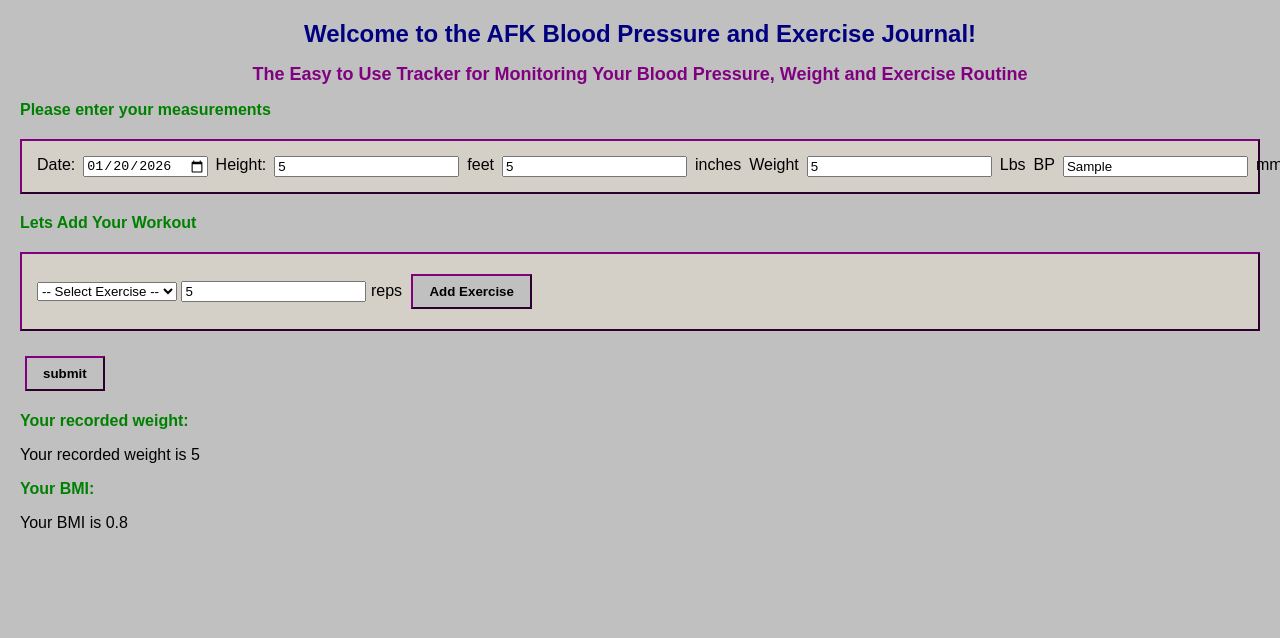
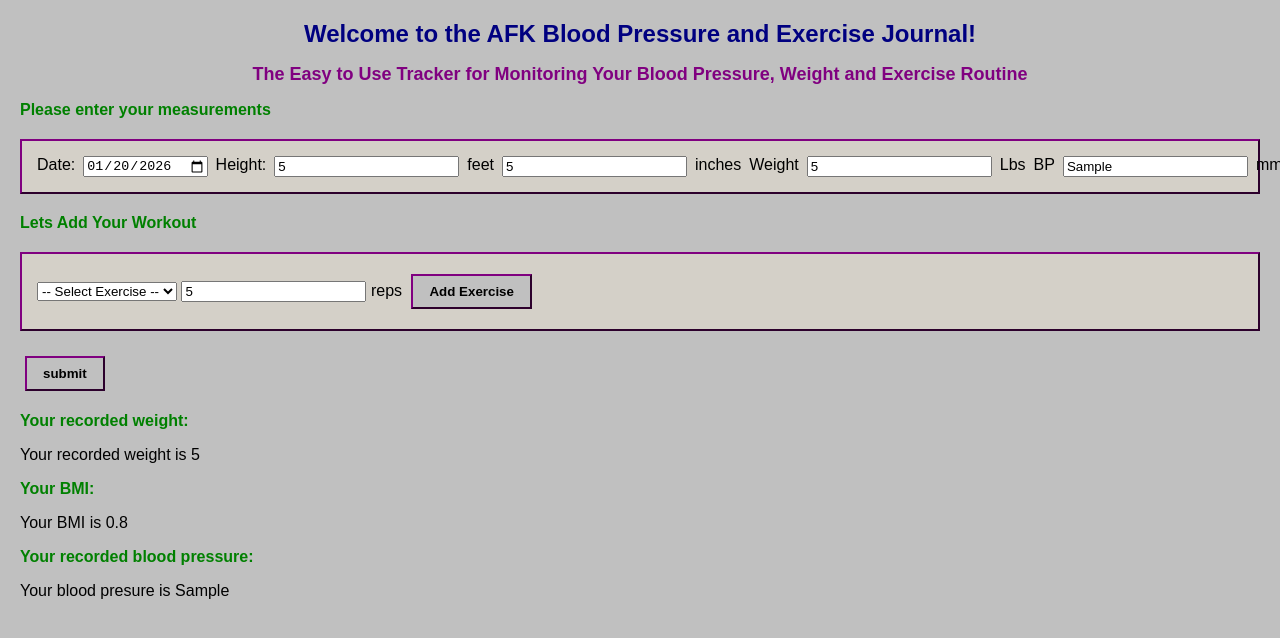
Before and after one commit to AFKjr/Health-Tracker-App, a plain HTML site: page index.html in a window 1280 px wide. Both pictures are taken after typing "5", "5", "5", "Sample", "5" into the empty fields and a click on the button "submit". Shown: the top 638 px of the page. Drawn offline with Linux system fonts and the light colour scheme.

Commit message:
Completed:
-Users can now see their BP displayed when they
submit their data.
-LocalStorage is now implemented for users to allow
data to be persistent between uses.
-Submit button now saves height, weight, bp,
and exercises. Users can enter in as many exercises
as they want.

```diff
--- a/index.html
+++ b/index.html
@@ -57,6 +57,10 @@
             <h3>Your BMI:</h3>
             <p id="bmi-result"></p>
         </div>
+        <div id="blood-pressure-display" style="display: none">
+            <h3>Your recorded blood pressure:</h3>
+            <p id="blood-pressure-result"></p>
+        </div>
 
         <script src="script.js"></script>
     </body>
--- a/script.js
+++ b/script.js
@@ -19,6 +19,15 @@ const formattedDate = `${year}-${month}-${day}`;
 
 //Set the input's value
 dateEntry.value = formattedDate;
+
+// Loading data setup
+const savedHeight = localStorage.getItem("userHeight");
+
+if (savedHeight) {
+    const heightData = JSON.parse(savedHeight);
+    document.getElementById("feet").value = heightData.feet;
+    document.getElementById("inches").value = heightData.inches;
+}
 
 const exerciseNameSelect = document.getElementById("exercise-name");
 const customExerciseInput = document.getElementById("custom-exercise");
@@ -54,6 +63,7 @@ function addExercise() {
     const repsCount = exerciseRepsInput.value;
 
     exerciseList.push({ name: exerciseName, reps: repsCount });
+    alert("Exercise successfully added");
 
     //Clearing inputs for the next exercise
     exerciseNameSelect.value = "";
@@ -87,4 +97,51 @@ function handleSubmit() {
     const weightDisplayDiv = document.getElementById("weight-display");
     weightResult.textContent = `Your recorded weight is ${userWeight}`;
     weightDisplayDiv.style.display = "block";
+
+    const userBloodPressure = document.getElementById("blood-pressure").value;
+    const bpResult = document.getElementById("blood-pressure-result");
+    const bloodPressureDisplayDiv = document.getElementById("blood-pressure-display");
+    bpResult.textContent = `Your blood presure is ${userBloodPressure}`;
+    bloodPressureDisplayDiv.style.display = "block";
+
+    saveEntry(userInches, userFeet, userWeight, userBloodPressure, roundedBMI, exerciseList, formattedDate);
 }
+
+//Function to save entries in localstorage
+function saveEntry(inches, feet, weight, userBloodPressure, bmi, exercises, date) {
+    //First check if height exists in localstorage
+    const savedHeight = localStorage.getItem("userHeight");
+
+    if (!savedHeight) {
+        //Create savedheight then save it
+        const heightData = {
+            feet: feet,
+            inches: inches,
+        };
+        localStorage.setItem("userHeight", JSON.stringify(heightData));
+    }
+    alert("Data saved successfully")
+
+    //Logging entries
+    const logEntry = {
+        date: date,
+        weight: weight,
+        bloodPressure: userBloodPressure,
+        bmi: bmi,
+        exercises: exercises
+    };
+
+    //Get existing entries or create a new one
+    const savedEntries = localStorage.getItem("entries");
+    const entries = savedEntries ? JSON.parse(savedEntries) : [];
+
+    // Add new entry
+    entries.push(logEntry);
+
+    // Save back to localStorage
+    localStorage.setItem("entries", JSON.stringify(entries));
+
+    console.log("Entry saved:", logEntry);
+
+    alert("Data saved successfully");
+}
```
